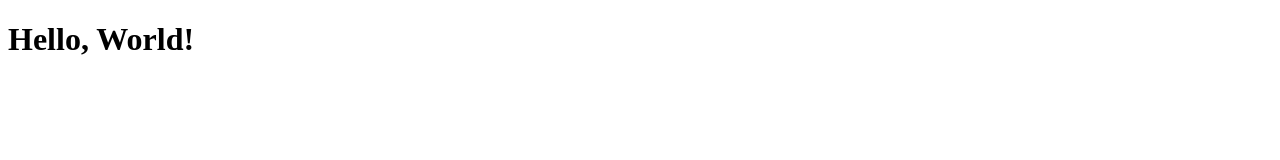
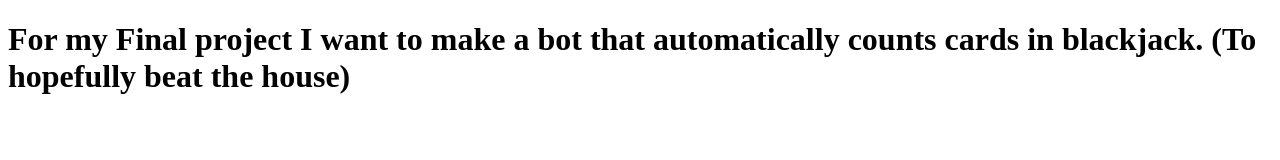
Before and after one commit to jaydendarling225-tech/CS3338-first-project, a plain HTML site: page index.html in a window 1280 px wide. Drawn offline with Linux system fonts and the light colour scheme.

Commit message:
Update index.html

```diff
--- a/index.html
+++ b/index.html
@@ -6,6 +6,6 @@
     <title>My First Project</title>
 </head>
 <body>
-    <h1>Hello, World!</h1>
+    <h1>For my Final project I want to make a bot that automatically counts cards in blackjack. (To hopefully beat the house)</h1>
 </body>
 </html>
```
